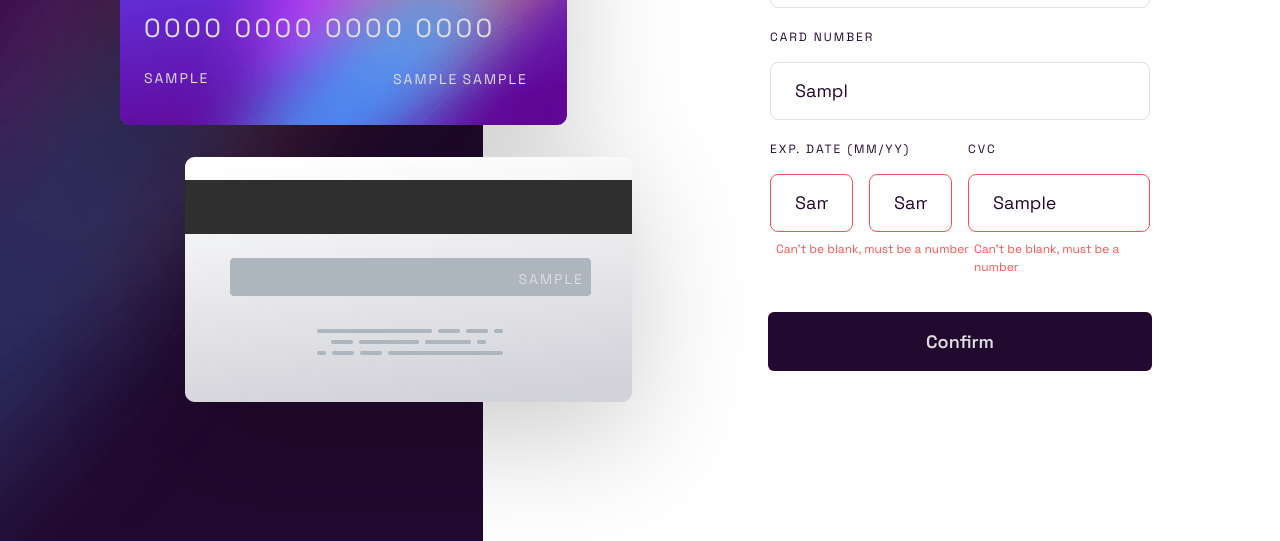
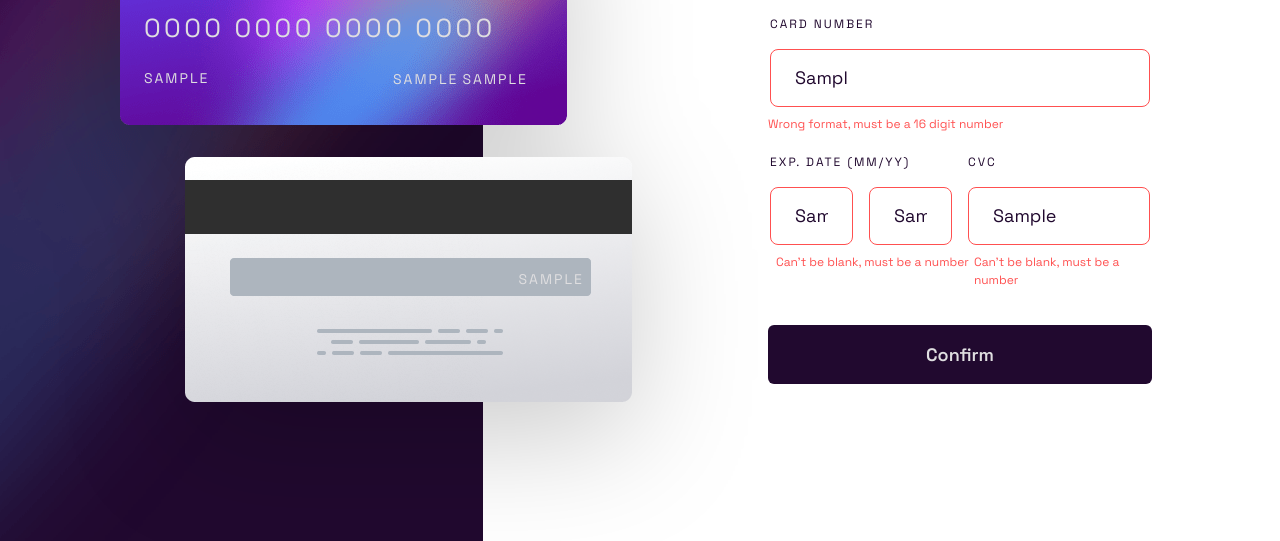
Before and after one commit to jacksonwhiting/interactive-card-details-form, a website: page src/index.html in a window 1280 px wide. Both pictures are taken after typing "Sample", "Sample", "Sample", "Sample", "Sample" into the empty fields and a click on the button "Confirm". Shown: the part 259-800 px from the top of the page. Drawn offline with Linux system fonts and the light colour scheme.

Commit message:
added regex to credit card number to validate only 16 digit numbers or star with appropriate space

```diff
--- a/src/index.html
+++ b/src/index.html
@@ -135,12 +135,14 @@
 										name="cardNumber"
 										placeholder="e.g. 1234 5678 9123 0000"
 										maxlength="19"
+										minlength="16"
+										pattern="[\d*]{4}\s[\d*]{4}\s[\d*]{4}\s[\d]{4}"
 										required />
 									<div
 										class="absolute -z-10 inset-0 w-full h-[62px] rounded-lg"></div>
 									<p
 										class="hidden peer-invalid:peer-focus:block mt-2 text-error text-bodyS">
-										Wrong format, numbers only
+										Wrong format, must be a 16 digit number
 									</p>
 								</div>
 							</div>
```
